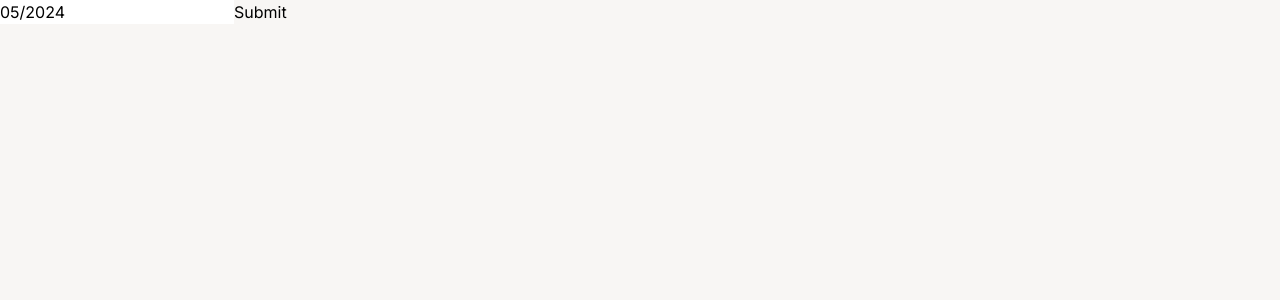
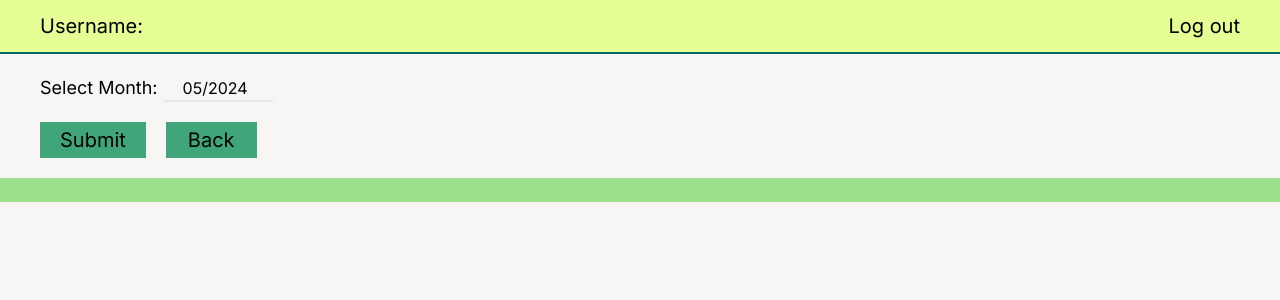
Before and after one commit to alksndrb/workout-app, a Next.js app: page /statistics in a window 1280 px wide. Shown: the top 300 px of the page. Built offline with nearby package versions, Linux system fonts and the light colour scheme.

Commit message:
Add style for statistics page, add delete button

```diff
--- a/src/app/add-exercise/page.jsx
+++ b/src/app/add-exercise/page.jsx
@@ -6,12 +6,12 @@ import { handleAddExercise } from "../services/exerciseService";
 import { UserHeader } from "@/components/userComponents/userComponents";
 import { GreenLine } from "@/components/styleComponents/styleComponents";
 import {
-  BackLink,
   ExerciseDuration,
   ExerciseInput,
   ExerciseSelect,
   ExerciseSubmitButton,
   ExerciseTextArea,
+  NavLink,
 } from "@/components/inputComponents/inputComponents";
 
 export default function AddExercise() {
@@ -112,7 +112,7 @@ export default function AddExercise() {
           <ExerciseTextArea name="notes" label="Note" />
           <ExerciseSubmitButton value="Add new exercise" />
           <span className="ml-10">
-            <BackLink src={"/user"} value="Back" />
+            <NavLink src={"/user"} value="Back" />
           </span>
           {error && <p>{error}</p>}
         </form>
--- a/src/app/api/check-user/route.js
+++ b/src/app/api/check-user/route.js
@@ -22,6 +22,7 @@ export async function GET(request) {
         status: 404,
       });
     }
+    //consider returning username
     return new NextResponse(JSON.stringify({ status: "ok" }), {
       status: 200,
     });
--- /dev/null
+++ b/src/app/api/delete-exercise/route.js
@@ -0,0 +1,60 @@
+import dbConnect from "@/app/lib/dbConnection";
+import User from "@/app/lib/models/user";
+import Exercise from "@/app/lib/models/exercise";
+import { NextResponse } from "next/server";
+import { Types } from "mongoose";
+
+export async function DELETE(request) {
+  try {
+    const { searchParams } = new URL(request.url);
+    const exerciseId = searchParams.get("exerciseId");
+    const userId = searchParams.get("userId");
+
+    if (!userId || !Types.ObjectId.isValid(userId)) {
+      return new NextResponse(
+        JSON.stringify({ error: "Invalid or missing userId" }, { status: 400 })
+      );
+    }
+    if (!exerciseId || !Types.ObjectId.isValid(exerciseId)) {
+      return new NextResponse(
+        JSON.stringify(
+          { error: "Invalid or missing exerciseId" },
+          { status: 400 }
+        )
+      );
+    }
+
+    console.log("waiting to connect");
+    await dbConnect();
+
+    const user = await User.findById(userId);
+    if (!user) {
+      return new NextResponse(JSON.stringify({ message: "User not found" }), {
+        status: 404,
+      });
+    }
+    console.log(user);
+    const exercise = await Exercise.findOne({ _id: exerciseId, user: userId });
+
+    if (!exercise) {
+      JSON.stringify(
+        {
+          message: "Exercise not found or does not belong to the user",
+        },
+        { status: 404 }
+      );
+    }
+
+    await Exercise.findByIdAndDelete(exerciseId);
+    return new NextResponse(JSON.stringify({ message: "Exercise deleted" }), {
+      status: 200,
+    });
+  } catch (error) {
+    return new NextResponse(
+      JSON.stringify(
+        { message: "Error in deleting note", error },
+        { status: 500 }
+      )
+    );
+  }
+}
--- a/src/app/api/get-statistics/route.js
+++ b/src/app/api/get-statistics/route.js
@@ -4,7 +4,7 @@ import Exercise from "@/app/lib/models/exercise";
 import { Types } from "mongoose";
 import { NextResponse } from "next/server";
 import { getWeekOfTheMonth } from "@/app/services/exerciseService";
-
+//convert to GET method - see DELETE
 export async function POST(request) {
   try {
     const { searchParams } = new URL(request.url);
@@ -42,21 +42,31 @@ export async function POST(request) {
       exercisesByWeek[weekOfMonth].push(exercise);
     });
     // get statistics for each week
-    const statistics = {};
+    const statistics = [];
+    let weekNum = 0;
     for (const week in exercisesByWeek) {
-      statistics[week] = { totalDuration: 0, totalNumber: 0 };
+      statistics[weekNum] = {
+        week: weekNum + 1,
+        totalDuration: 0,
+        totalNumber: 0,
+      };
+
       let difficultySum = 0;
       let fatigueSum = 0;
       for (const exercise in exercisesByWeek[week]) {
         const ex = exercisesByWeek[week][exercise];
-        statistics[week].totalDuration += ex.duration;
-        statistics[week].totalNumber++;
+        statistics[weekNum].totalDuration += ex.duration;
+        statistics[weekNum].totalNumber++;
         difficultySum += ex.difficulty;
         fatigueSum += ex.fatigue;
       }
-      statistics[week].avgDifficulty =
-        difficultySum / statistics[week].totalNumber;
-      statistics[week].avgFatigue = fatigueSum / statistics[week].totalNumber;
+
+      statistics[weekNum].avgDifficulty =
+        difficultySum / statistics[weekNum].totalNumber;
+      statistics[weekNum].avgFatigue =
+        fatigueSum / statistics[weekNum].totalNumber;
+
+      weekNum++;
     }
 
     return new NextResponse(JSON.stringify({ statistics: statistics }), {
--- a/src/app/services/exerciseService.js
+++ b/src/app/services/exerciseService.js
@@ -18,6 +18,21 @@ export async function getStatistics(userId, monthYear) {
     },
     body: JSON.stringify({ monthYear }),
   });
+  const result = await res.json();
+  return result;
+}
+
+export async function deleteExercise(userId, exerciseId) {
+  const res = await fetch(
+    `api/delete-exercise?userId=${userId}&exerciseId=${exerciseId}`,
+    {
+      method: "DELETE",
+      headers: {
+        "Content-Type": "application/json",
+      },
+    }
+  );
+  console.log(res);
   const result = await res.json();
   return result;
 }
@@ -60,3 +75,30 @@ export function getWeekOfTheMonth(dateString) {
 
   return weekOfMonth;
 }
+
+export function formatDateToMonthYear(dateString) {
+  const dateParts = dateString.split("-");
+  const year = parseInt(dateParts[0]);
+  const month = parseInt(dateParts[1]) - 1; // Adjusting month as it starts from 0
+
+  const monthNames = [
+    "Jan",
+    "Feb",
+    "Mar",
+    "Apr",
+    "May",
+    "Jun",
+    "Jul",
+    "Aug",
+    "Sep",
+    "Oct",
+    "Nov",
+    "Dec",
+  ];
+
+  const formattedDate = new Date(year, month);
+  const formattedString =
+    monthNames[formattedDate.getMonth()] + " " + formattedDate.getFullYear();
+
+  return formattedString;
+}
--- a/src/app/statistics/page.jsx
+++ b/src/app/statistics/page.jsx
@@ -1,12 +1,20 @@
 "use client";
 
 import { useState } from "react";
-import { getStatistics } from "../services/exerciseService";
+import {
+  formatDateToMonthYear,
+  getStatistics,
+} from "../services/exerciseService";
 import DatePicker from "react-datepicker";
 import "react-datepicker/dist/react-datepicker.css";
+import { UserHeader } from "@/components/userComponents/userComponents";
+import { GreenLine } from "@/components/styleComponents/styleComponents";
+import Link from "next/link";
 
 export default function statistics() {
   const [selectedDate, setSelectedDate] = useState(formatDate(new Date()));
+  const [statistics, setStatistics] = useState(null);
+
   //consider adding loading state while fetching data
   //add the check if the user is logged in
   function formatDate(date) {
@@ -21,20 +29,80 @@ export default function statistics() {
   async function handleSubmit() {
     const userId = localStorage.getItem("userId");
     const result = await getStatistics(userId, selectedDate);
-    console.log(result);
+    setStatistics(result.statistics);
   }
-  //display statistics
-  //add style
+  function renderStatistics() {
+    if (statistics.length === 0) {
+      return <div className="text-xl pb-2">No exercises in this month</div>;
+    }
+    if (statistics) {
+      return statistics.map((stat, index) => (
+        <div key={index} className="border-t-2 py-3">
+          <div className="text-xl font-semibold">Week {stat.week}</div>
+          <div className="text-lg">
+            Total duration: {Math.floor(stat.totalDuration / 60)}min :{" "}
+            {String(stat.totalDuration % 60).padStart(2, "0")}sec
+          </div>
+          <div className="text-lg">Number of exercises: {stat.totalNumber}</div>
+          <div className="text-lg">
+            Average Difficulty:{" "}
+            {stat.avgDifficulty % 1 !== 0
+              ? stat.avgDifficulty.toFixed(1)
+              : stat.avgDifficulty}
+          </div>
+          <div className="text-lg">
+            Average Fatigue:{" "}
+            {stat.avgFatigue % 1 !== 0
+              ? stat.avgFatigue.toFixed(1)
+              : stat.avgFatigue}
+          </div>
+        </div>
+      ));
+    }
+    return null;
+  }
   return (
-    <div>
+    <>
+      <UserHeader />
+      <div className="max-w-[1200px] m-auto">
+        <div className="py-5">
+          <label htmlFor="date" className="text-lg">
+            Select Month:{" "}
+          </label>
           <DatePicker
+            id="date"
             selected={selectedDate}
             onChange={handleOnChange}
             dateFormat="MM/yyyy"
             showMonthYearPicker
             showFullMonthYearPicker
+            className="w-[110px] px-5 bg-light border-b-2"
           />
-      <button onClick={handleSubmit}>Submit</button>
         </div>
+
+        <button
+          onClick={handleSubmit}
+          className="w-fit px-5 text-xl py-1 bg-tertiary mb-5"
+        >
+          Submit
+        </button>
+        <Link
+          href="/user"
+          className="w-fit ml-5 px-5 text-xl py-1 bg-tertiary mb-5 border-2 border-tertiary"
+        >
+          Back
+        </Link>
+      </div>
+      <GreenLine />
+      {statistics && (
+        <div className="max-w-[1200px] m-auto">
+          <h2 className="text-xl font-bold py-2">
+            Statistics for {formatDateToMonthYear(selectedDate)}
+          </h2>
+          <div>{renderStatistics()}</div>
+        </div>
+      )}
+      {statistics && <GreenLine />}
+    </>
   );
 }
--- a/src/components/inputComponents/inputComponents.jsx
+++ b/src/components/inputComponents/inputComponents.jsx
@@ -158,7 +158,7 @@ export function ExerciseDuration({ label, nameMin, nameSec }) {
     </div>
   );
 }
-export function BackLink({ src, value }) {
+export function NavLink({ src, value }) {
   return (
     <Link
       className="w-fit my-4 px-5 text-xl py-1 bg-tertiary border-2 border-tertiary"
--- a/src/components/userComponents/userComponents.jsx
+++ b/src/components/userComponents/userComponents.jsx
@@ -4,6 +4,7 @@ import {
 } from "@/app/services/exerciseService";
 import { handleLogOut } from "@/app/services/userServices";
 import Link from "next/link";
+import { NavLink } from "../inputComponents/inputComponents";
 
 //consider reorganizing components
 export function UserHeader({ username }) {
@@ -12,8 +13,7 @@ export function UserHeader({ username }) {
       <div className="w-full text-xl bg-primary border-b-accent border-b-2 py-3 px-1">
         <div className="max-w-[1200px] m-auto flex justify-between">
           <p>Username: {username}</p>
-          <div className="w-[30%] flex justify-between">
-            <Link href="/add-exercise">Add exercise</Link>
+          <div className="w-[30%] flex justify-end">
             <button onClick={handleLogOut}>Log out</button>
           </div>
         </div>
@@ -22,7 +22,7 @@ export function UserHeader({ username }) {
   );
 }
 
-export function Exercise({
+export function ExerciseComponent({
   name,
   type,
   duration,
@@ -33,6 +33,7 @@ export function Exercise({
   time,
   notes,
   id,
+  handleDelete,
 }) {
   return (
     <div className="border-b-2 py-2">
@@ -63,7 +64,12 @@ export function Exercise({
             <button className="w-fit px-3  bg-light border-accent border-2 mr-5">
               Edit
             </button>
-            <button className="w-fit px-3  bg-red-500 border-red-500 border-2">
+            <button
+              onClick={() => {
+                handleDelete(id);
+              }}
+              className="w-fit px-3  bg-red-500 border-red-500 border-2"
+            >
               Delete
             </button>
           </div>
@@ -93,3 +99,22 @@ export function DateComponent({ date }) {
     </>
   );
 }
+
+export function UserPageNav() {
+  return (
+    <>
+      <div className="w-full text-xl px-1">
+        <div className="max-w-[1200px] m-auto flex justify-between">
+          <div className="font-semibold flex w-full items-center">
+            Your exercises:
+          </div>
+          <div className="w-[50%] flex justify-end text-base">
+            <NavLink src="/add-exercise" value="+ Add exercise" />
+            &nbsp; &nbsp; &nbsp; &nbsp;
+            <NavLink src="/statistics" value="View Statistics" />
+          </div>
+        </div>
+      </div>
+    </>
+  );
+}
```
Also changed, not shown: src/app/user/page.jsx (+17 -4 lines). Lines whose indentation alone changed are shown as unchanged.
